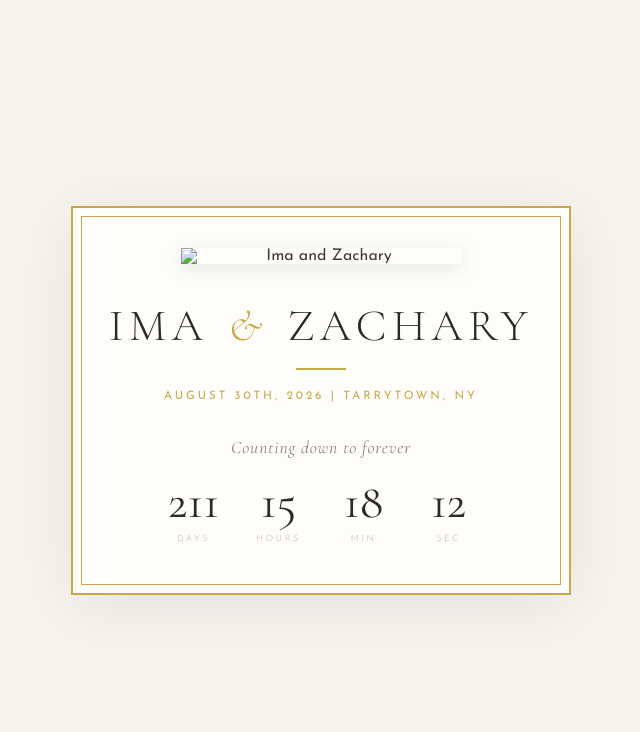
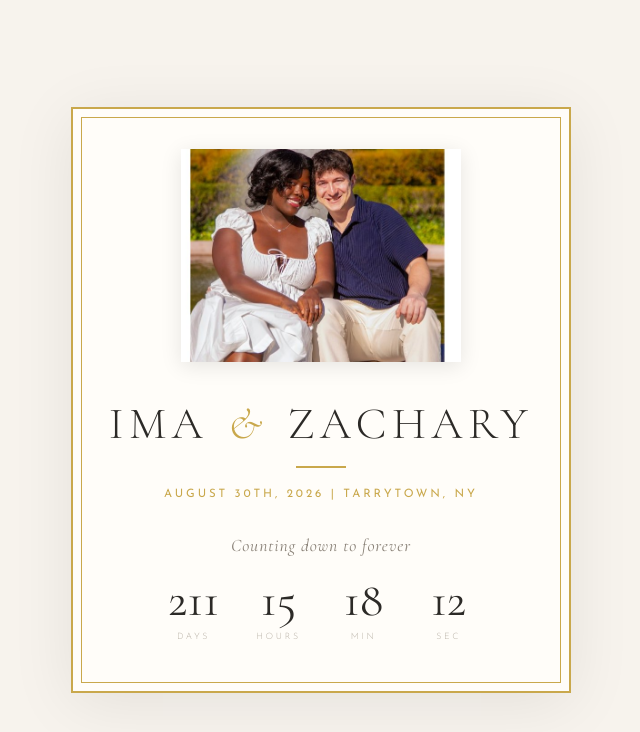
Before and after one commit to zweebz/wedding, a plain HTML site: page index.html in a window 1280 px wide. Shown: the whole page, without its empty margins (319-959 px from the left). Drawn offline with nearby package versions, Linux system fonts and the light colour scheme.

Commit message:
Add files via upload

```diff
--- a/index.html
+++ b/index.html
@@ -171,7 +171,7 @@
 <body>
     <div class="container">
         <div class="photo-frame">
-            <img src="save-the-date.png" alt="Ima and Zachary">
+            <img src="photo.png" alt="Ima and Zachary">
         </div>
 
         <h1 class="names">Ima <span class="ampersand">&</span> Zachary</h1>
```
Also changed, not shown: photo.png (added).
